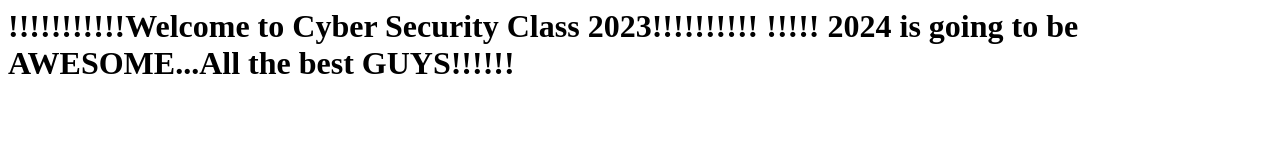
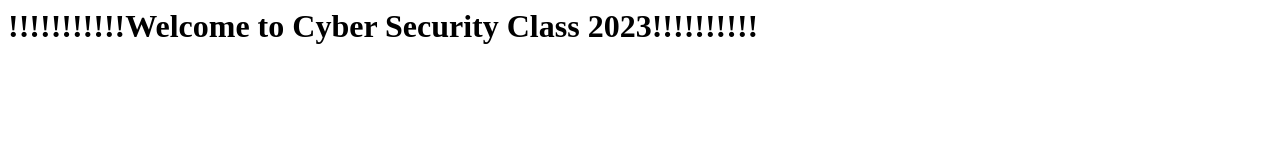
Before and after one commit to pradeephmkumar/AWSCICD2023, a plain HTML site: page index.html in a window 1280 px wide. Drawn offline with Linux system fonts and the light colour scheme.

Commit message:
Update index.html

```diff
--- a/index.html
+++ b/index.html
@@ -2,7 +2,6 @@
   <body>
     <h1>
       !!!!!!!!!!!Welcome to Cyber Security Class 2023!!!!!!!!!!
-      !!!!! 2024 is going to be AWESOME...All the best GUYS!!!!!!
     </h1>
   </body>
 </html>
```
